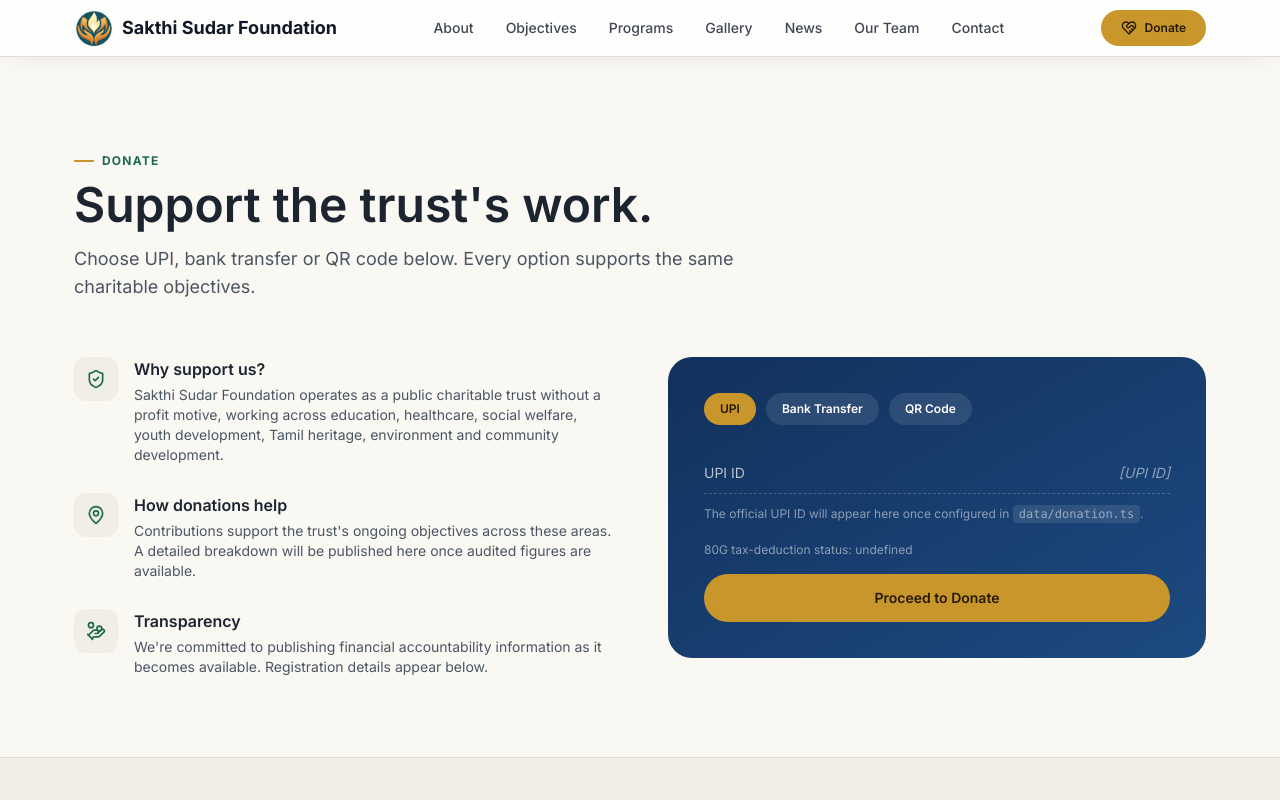
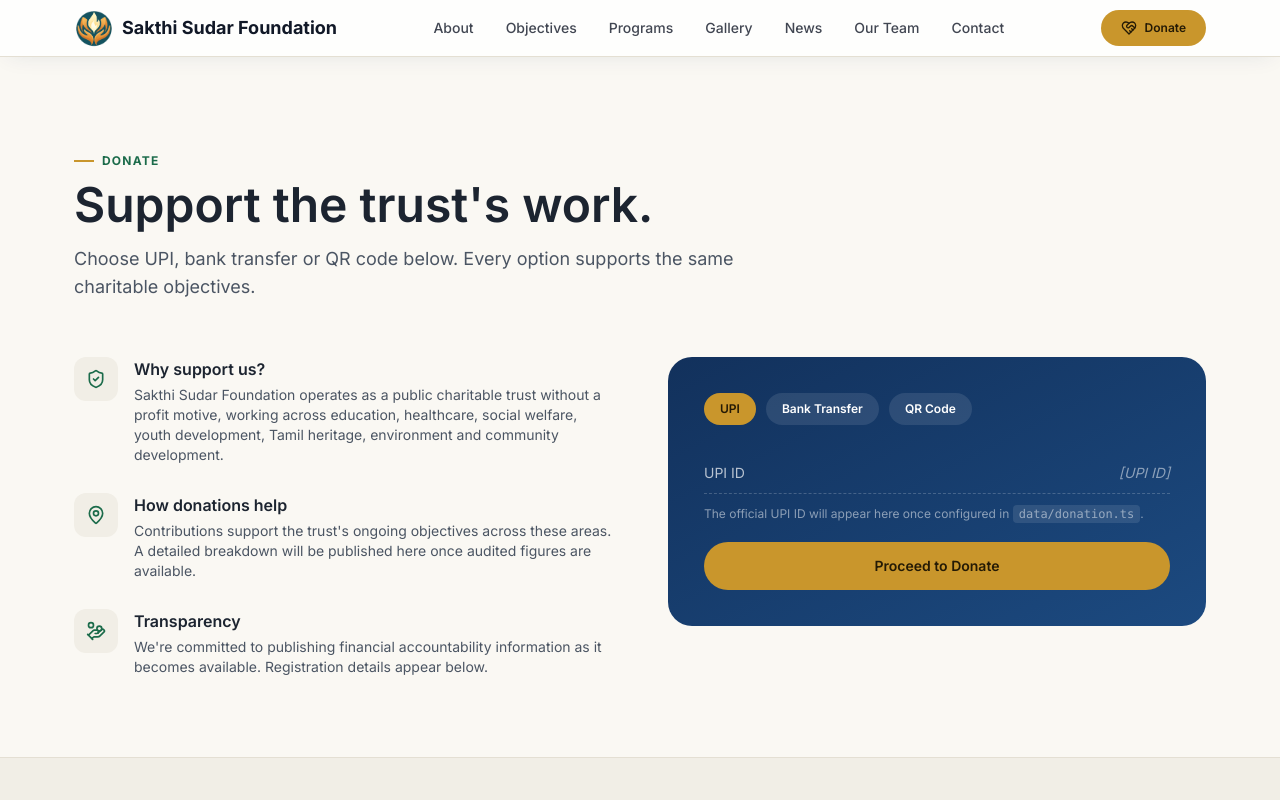
Before and after one commit to sakthisudarfoundation/ssf-test-2, a Next.js app: page /donate in a window 1280 px wide. Shown: the top 800 px of the page. Built offline with nearby package versions, Linux system fonts and the light colour scheme.

Commit message:
Update donate-panel.tsx

```diff
--- a/components/donate/donate-panel.tsx
+++ b/components/donate/donate-panel.tsx
@@ -6,7 +6,7 @@
 import { CopyButton } from "@/components/shared/copy-button";
 import { ImageWithFallback } from "@/components/shared/image-with-fallback";
 import { donation } from "@/data/donation";
-import { site, isPlaceholder } from "@/data/site";
+import { isPlaceholder } from "@/data/site";
 import { cn } from "@/lib/utils";
 
 const tabs = ["UPI", "Bank Transfer", "QR Code"] as const;
@@ -90,12 +90,6 @@
         </motion.div>
       </AnimatePresence>
 
-      <p className="text-xs text-white/50 mb-4">
-        {donation.taxDeduction.section80GConfirmed
-          ? "Donations qualify for tax deduction under Section 80G."
-          : `80G tax-deduction status: ${site.eightyG}`}
-      </p>
-
       <Button variant="gold" className="w-full justify-center">
         Proceed to Donate
       </Button>
```
